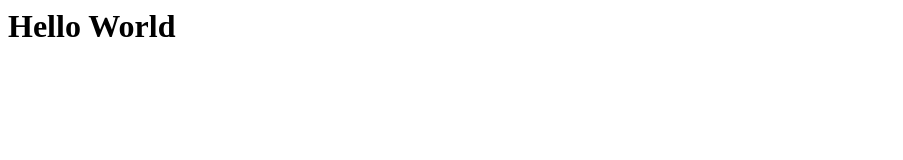
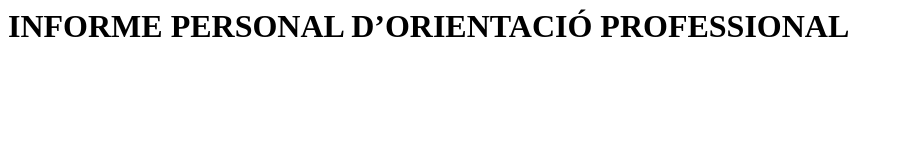
Before and after one commit to RaquelAlamanITB/tutoria, a plain HTML site: page index.html in a window 1280 px wide. Shown: the whole page, without its empty margins (0-903 px from the left). Drawn offline with Linux system fonts and the light colour scheme.

Commit message:
Update index.html

```diff
--- a/index.html
+++ b/index.html
@@ -1 +1 @@
-<h1>Hello World</h1>
+<h1>INFORME PERSONAL D’ORIENTACIÓ PROFESSIONAL</h1>
```
